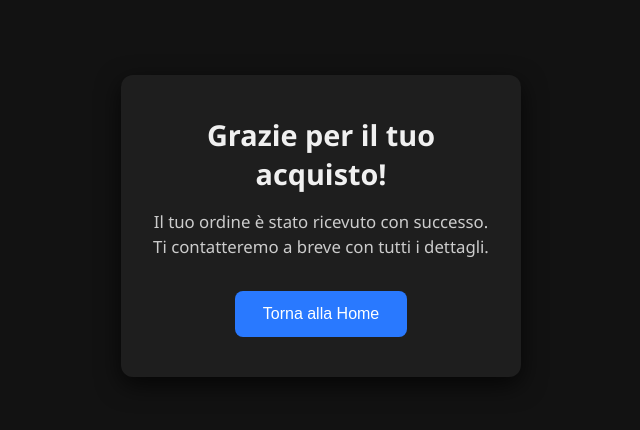
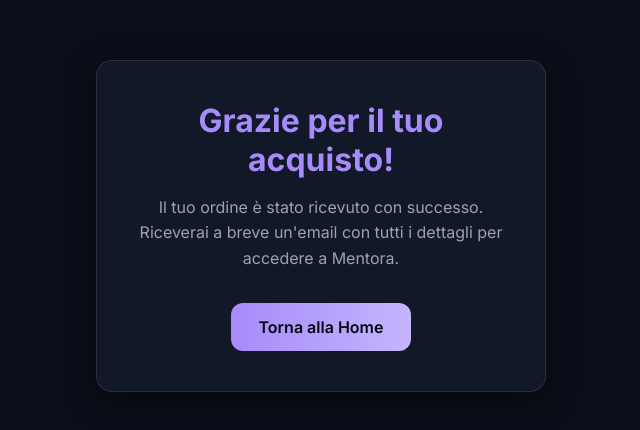
Before and after one commit to BraHKet/MentoraLP, a React (Create React App) app: page /purch-red in a window 1280 px wide. Shown: the part 174-604 px from the top of the page, without its empty margins (319-959 px from the left). Built offline with nearby package versions, Linux system fonts and the light colour scheme.

Commit message:
22 commit-da meta a tiktok

```diff
--- a/public/index.html
+++ b/public/index.html
@@ -3,25 +3,21 @@
   <head>
 
     <!-- Meta Pixel Code -->
-<!-- Meta Pixel Code -->
+<!-- TikTok Pixel Code Start -->
 <script>
-!function(f,b,e,v,n,t,s)
-{if(f.fbq)return;n=f.fbq=function(){n.callMethod?
-n.callMethod.apply(n,arguments):n.queue.push(arguments)};
-if(!f._fbq)f._fbq=n;n.push=n;n.loaded=!0;n.version='2.0';
-n.queue=[];t=b.createElement(e);t.async=!0;
-t.src=v;s=b.getElementsByTagName(e)[0];
-s.parentNode.insertBefore(t,s)}(window, document,'script',
-'https://connect.facebook.net/en_US/fbevents.js');
-fbq('init', '1076357984126494');
-fbq('track', 'PageView');
+!function (w, d, t) {
+  w.TiktokAnalyticsObject=t;var ttq=w[t]=w[t]||[];ttq.methods=["page","track","identify","instances","debug","on","off","once","ready","alias","group","enableCookie","disableCookie","holdConsent","revokeConsent","grantConsent"],ttq.setAndDefer=function(t,e){t[e]=function(){t.push([e].concat(Array.prototype.slice.call(arguments,0)))}};for(var i=0;i<ttq.methods.length;i++)ttq.setAndDefer(ttq,ttq.methods[i]);ttq.instance=function(t){for(
+var e=ttq._i[t]||[],n=0;n<ttq.methods.length;n++)ttq.setAndDefer(e,ttq.methods[n]);return e},ttq.load=function(e,n){var r="https://analytics.tiktok.com/i18n/pixel/events.js",o=n&&n.partner;ttq._i=ttq._i||{},ttq._i[e]=[],ttq._i[e]._u=r,ttq._t=ttq._t||{},ttq._t[e]=+new Date,ttq._o=ttq._o||{},ttq._o[e]=n||{};n=document.createElement("script")
+;n.type="text/javascript",n.async=!0,n.src=r+"?sdkid="+e+"&lib="+t;e=document.getElementsByTagName("script")[0];e.parentNode.insertBefore(n,e)};
+
+
+  ttq.load('D28EIBJC77UF6R3NQOB0');
+  ttq.page();
+}(window, document, 'ttq');
 </script>
-<noscript><img height="1" width="1" style="display:none"
-src="https://www.facebook.com/tr?id=1076357984126494&ev=PageView&noscript=1"
-/></noscript>
-<!-- End Meta Pixel Code -->
+<!-- TikTok Pixel Code End -->
 
-<meta name="facebook-domain-verification" content="f5uo6q8bbwg36wncb0k1hu6x4bpl40" />
+
 
 
 
--- a/src/components/PurchRedirect.js
+++ b/src/components/PurchRedirect.js
@@ -1,25 +1,47 @@
-import { useEffect } from 'react';
+import React, { useEffect } from 'react';
+
+// ==========================================================
+// NUOVO: Funzione helper per l'evento di acquisto completato di TikTok
+// ==========================================================
+const trackTikTokCompletePayment = () => {
+  // Controlliamo che l'oggetto ttq di TikTok esista
+  if (typeof window.ttq === 'object' && window.ttq) {
+    // Usiamo l'evento standard di TikTok "CompletePayment"
+    window.ttq.track('CompletePayment', {
+        content_type: 'product',
+        quantity: 1,
+        price: 19.00,
+        value: 19.00, // Valore totale dell'acquisto
+        currency: 'EUR',
+    });
+    console.log("TikTok Event Sent: CompletePayment"); // Log per debug
+  } else {
+    console.warn('TikTok ttq object not found. Event not tracked.');
+  }
+};
+// ==========================================================
+
+
 
 function PurchRedirect() {
+  // useEffect si attiva una sola volta quando il componente viene caricato
   useEffect(() => {
-    if (window.fbq) {
-      window.fbq('track', 'RealPurchase', { currency: 'EUR', value: 19.00 });
-    }
-  }, []);
+    // Chiama entrambe le funzioni di tracciamento
+    trackTikTokCompletePayment();
+  }, []); // L'array vuoto [] assicura che venga eseguito solo al "mount"
 
   return (
     <div style={styles.container}>
       <div style={styles.card}>
         <h1 style={styles.title}>Grazie per il tuo acquisto!</h1>
         <p style={styles.text}>
-          Il tuo ordine è stato ricevuto con successo. Ti contatteremo a breve con tutti i dettagli.
+          Il tuo ordine è stato ricevuto con successo. Riceverai a breve un'email con tutti i dettagli per accedere a Mentora.
         </p>
-        <button
-          style={styles.button}
-          onClick={() => window.location.href = '/'}
-        >
+        {/* Ho rimosso l'onClick perché il componente non deve gestire la navigazione,
+            ma se vuoi puoi usare react-router-dom o un semplice tag <a> */}
+        <a href="/" style={{...styles.button, textDecoration: 'none'}}>
           Torna alla Home
-        </button>
+        </a>
       </div>
     </div>
   );
@@ -28,43 +50,47 @@ function PurchRedirect() {
 const styles = {
   container: {
     minHeight: '100vh',
-    backgroundColor: '#121212',
+    backgroundColor: '#0B0F19', // Ho allineato il colore a quello della landing page
     display: 'flex',
     justifyContent: 'center',
     alignItems: 'center',
     padding: '20px',
-    fontFamily: "'Segoe UI', Tahoma, Geneva, Verdana, sans-serif",
+    fontFamily: "'Inter', sans-serif", // Ho allineato il font
   },
   card: {
-    backgroundColor: '#1e1e1e',
-    borderRadius: '12px',
+    backgroundColor: '#111827', // Colore della card allineato
+    borderRadius: '16px',
     padding: '40px 30px',
-    maxWidth: '400px',
+    maxWidth: '450px',
     width: '100%',
-    boxShadow: '0 8px 24px rgba(0, 0, 0, 0.7)',
+    boxShadow: '0 8px 30px rgba(0, 0, 0, 0.5)',
     textAlign: 'center',
-    color: '#f0f0f0',
+    color: '#F9FAFB',
+    border: '1px solid rgba(255, 255, 255, 0.1)', // Bordo allineato
   },
   title: {
-    fontSize: '1.8rem',
+    fontSize: '2rem',
     marginBottom: '16px',
-    fontWeight: '600',
+    fontWeight: '700',
+    color: '#A78BFA', // Colore accento allineato
   },
   text: {
-    fontSize: '1.05rem',
-    lineHeight: '1.5',
+    fontSize: '1rem',
+    lineHeight: '1.6',
     marginBottom: '32px',
-    color: '#ccc',
+    color: '#9CA3AF', // Colore secondario allineato
   },
   button: {
-    backgroundColor: '#2979ff',
-    color: '#fff',
+    display: 'inline-block', // Necessario per applicare padding e altri stili
+    backgroundImage: 'linear-gradient(90deg, #A78BFA, #C4B5FD)',
+    color: '#030712',
     border: 'none',
     padding: '14px 28px',
-    borderRadius: '8px',
+    borderRadius: '12px',
     fontSize: '1rem',
+    fontWeight: '600',
     cursor: 'pointer',
-    transition: 'background-color 0.3s ease',
+    transition: 'transform 0.2s ease, box-shadow 0.2s ease',
   },
 };
 
--- a/src/components/metaevents.js
+++ b/src/components/metaevents.js
@@ -1,23 +1,65 @@
-export const landingPageEvent = () => {
-    if (window.fbq) {
-        window.fbq('track', 'Lead-LandingPage');
-    } else {
-        console.warn("fbq non è definita");
-    }
-}
-
-export const purchaseButtonEvent = () => {
-  if (window.fbq) {
-    window.fbq('track', 'PurchaseButtonPress');
+// Funzione helper di base per tracciare gli eventi di TikTok
+const trackTikTokEvent = (eventName, eventParams = {}) => {
+  // Controlliamo che l'oggetto ttq di TikTok esista sulla finestra
+  if (typeof window.ttq === 'object' && window.ttq) {
+    window.ttq.track(eventName, eventParams);
+    console.log(`TikTok Event Sent: ${eventName}`, eventParams); // Log per debug
   } else {
-    console.warn('fbq non è definita');
+    // Messaggio di avviso se lo script di TikTok non si è caricato
+    console.warn('TikTok ttq object not found. Event not tracked.');
   }
 };
 
+/**
+ * Evento per una visita significativa alla Landing Page.
+ * In TikTok, non esiste un evento specifico come "Lead-LandingPage".
+ * Il più simile è "ViewContent", che indica che l'utente ha visualizzato
+ * una pagina chiave del sito.
+ */
+export const landingPageEvent = () => {
+    trackTikTokEvent('ViewContent', {
+        content_type: 'product',
+        content_name: 'Mentora Pre-launch Offer'
+    });
+};
+
+/**
+ * Evento per il click sul pulsante di acquisto.
+ * L'evento standard di TikTok per questa azione è "InitiateCheckout".
+ * Indica l'inizio del processo di acquisto.
+ */
+export const purchaseButtonEvent = () => {
+    trackTikTokEvent('InitiateCheckout', {
+        content_type: 'product',
+        quantity: 1,
+        price: 19.00,
+        value: 19.00, // Valore totale dell'ordine
+        currency: 'EUR',
+    });
+};
+
+/**
+ * Evento per l'iscrizione alla waitlist (raccolta email).
+ * L'evento standard di TikTok per la raccolta di un contatto è "Contact".
+ * È l'equivalente di un "Lead".
+ */
 export const mailCollectEvent = () => {
-  if (window.fbq) {
-    window.fbq('track', 'MailCollect');
-  } else {
-    console.warn('fbq non è definita');
-  }
+    trackTikTokEvent('Contact');
 };
+
+
+/**
+ * !! IMPORTANTE !!
+ * Evento per l'acquisto completato (da chiamare sulla pagina di ringraziamento).
+ * Questo è l'evento più importante per l'ottimizzazione.
+ * L'evento standard è "CompletePayment".
+ */
+export const completePaymentEvent = () => {
+    trackTikTokEvent('CompletePayment', {
+        content_type: 'product',
+        quantity: 1,
+        price: 19.00,
+        value: 19.00,
+        currency: 'EUR',
+    });
+};
```
